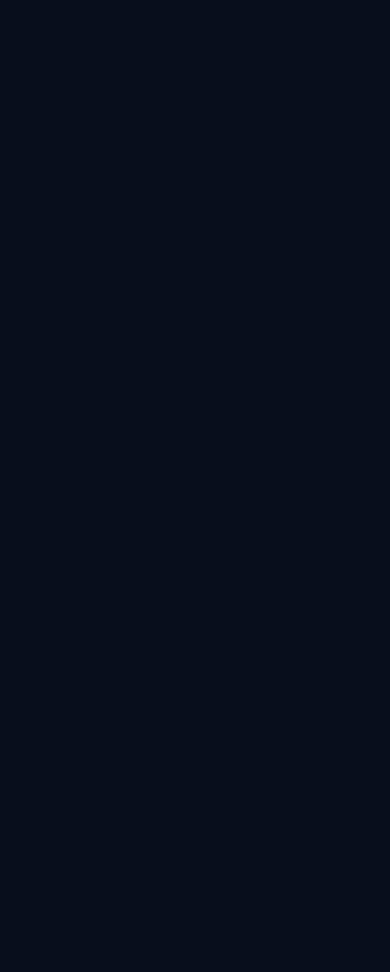
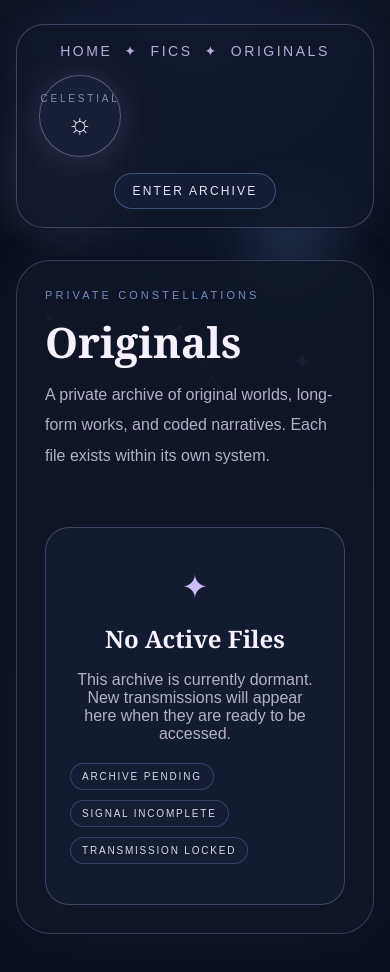
Before and after one commit to wickxdwrites/celestial-archives, a React (Vite) app: page /celestial-archives/originals in a window 390 px wide. Before the commit this address had no page. Shown: the top 972 px of the page. Before the commit the page ends 844 px from the top, so only its background shows below. Built offline with nearby package versions, Linux system fonts and the light colour scheme.

Commit message:
Added Originals Tab

```diff
--- a/src/App.css
+++ b/src/App.css
@@ -521,4 +521,37 @@ textarea {
   .hero-copy h1 {
     font-size: 52px;
   }
+/* ORIGINALS EMPTY STATE */
+.originals-empty {
+  display: flex;
+  justify-content: center;
+  margin-top: 40px;
 }
+
+.originals-empty-inner {
+  max-width: 500px;
+  text-align: center;
+  border: 1px solid rgba(205, 189, 255, 0.25);
+  background: #131b31;
+  border-radius: 24px;
+  padding: 40px 24px;
+}
+
+.originals-symbol {
+  font-size: 32px;
+  margin-bottom: 16px;
+  color: #cdbdff;
+}
+
+.originals-empty h2 {
+  margin: 0 0 10px;
+  font-family: Georgia, "Times New Roman", serif;
+  color: #f5f1ff;
+}
+
+.originals-empty p {
+  margin-bottom: 20px;
+  color: rgba(216, 209, 239, 0.82);
+}
+
+}
--- a/src/App.jsx
+++ b/src/App.jsx
@@ -1,12 +1,14 @@
 import { Routes, Route } from "react-router-dom";
 import Home from "./pages/Home";
 import Fics from "./pages/Fics";
+import Originals from "./pages/Originals";
 
 export default function App() {
   return (
     <Routes>
       <Route path="/" element={<Home />} />
       <Route path="/fics" element={<Fics />} />
+      <Route path="/originals" element={<Originals />} />
     </Routes>
   );
 }
--- a/src/pages/Fics.jsx
+++ b/src/pages/Fics.jsx
@@ -45,7 +45,7 @@ export default function Fics() {
             <span>✦</span>
             <Link to="/fics">Fics</Link>
             <span>✦</span>
-            <a href="#">Originals</a>
+            <Link to="/originals">Originals</Link>
           </nav>
 
           <div className="nav-emblem">
--- a/src/pages/Home.jsx
+++ b/src/pages/Home.jsx
@@ -69,7 +69,7 @@ export default function Home() {
             <span>✦</span>
             <Link to="/fics">Fics</Link>
             <span>✦</span>
-            <a href="#">Originals</a>
+            <Link to="/originals">Originals</Link>
           </nav>
 
           <div className="nav-emblem">
--- /dev/null
+++ b/src/pages/Originals.jsx
@@ -0,0 +1,85 @@
+import { Link } from "react-router-dom";
+
+export default function Originals() {
+  return (
+    <div className="site">
+      <div className="overlay">
+        <div className="planet planet-a" />
+        <div className="planet planet-b" />
+
+        <svg
+          className="constellation constellation-a"
+          width="200"
+          height="120"
+          viewBox="0 0 200 120"
+        >
+          <line x1="10" y1="20" x2="80" y2="60" />
+          <line x1="80" y1="60" x2="140" y2="30" />
+          <line x1="140" y1="30" x2="180" y2="90" />
+          <circle cx="10" cy="20" r="2" />
+          <circle cx="80" cy="60" r="2" />
+          <circle cx="140" cy="30" r="2" />
+          <circle cx="180" cy="90" r="2" />
+        </svg>
+
+        <div className="symbol symbol-a">☾</div>
+        <div className="symbol symbol-b">✦</div>
+      </div>
+
+      <div className="page">
+        <header className="nav">
+          <nav className="nav-links">
+            <Link to="/">Home</Link>
+            <span>✦</span>
+            <Link to="/fics">Fics</Link>
+            <span>✦</span>
+            <Link to="/originals">Originals</Link>
+          </nav>
+
+          <div className="nav-emblem">
+            <div className="nav-emblem-top">Celestial</div>
+            <div className="nav-emblem-icon">☼</div>
+          </div>
+
+          <Link to="/fics" className="nav-button">
+            Enter Archive
+          </Link>
+        </header>
+
+        <section className="fics-shell">
+          <div className="fics-header-row">
+            <div>
+              <div className="eyebrow small">Private Constellations</div>
+              <h1 className="fics-title">Originals</h1>
+
+              <p className="fics-subtitle">
+                A private archive of original worlds, long-form works, and coded
+                narratives. Each file exists within its own system.
+              </p>
+            </div>
+          </div>
+
+          {/* EMPTY STATE */}
+          <div className="originals-empty">
+            <div className="originals-empty-inner">
+              <div className="originals-symbol">✦</div>
+
+              <h2>No Active Files</h2>
+
+              <p>
+                This archive is currently dormant. New transmissions will appear
+                here when they are ready to be accessed.
+              </p>
+
+              <div className="tag-row small-tags">
+                <span>Archive Pending</span>
+                <span>Signal Incomplete</span>
+                <span>Transmission Locked</span>
+              </div>
+            </div>
+          </div>
+        </section>
+      </div>
+    </div>
+  );
+}
```
